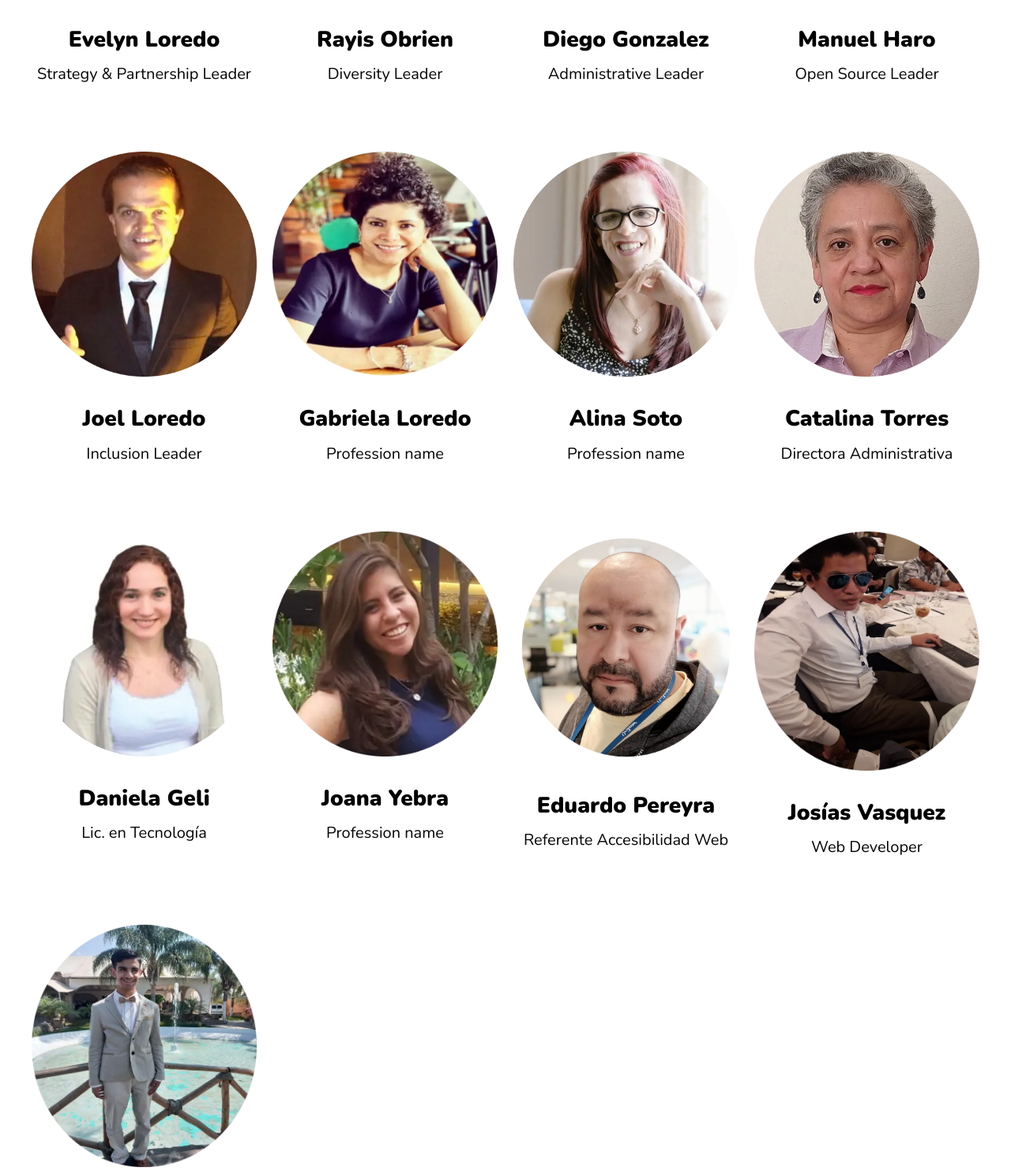
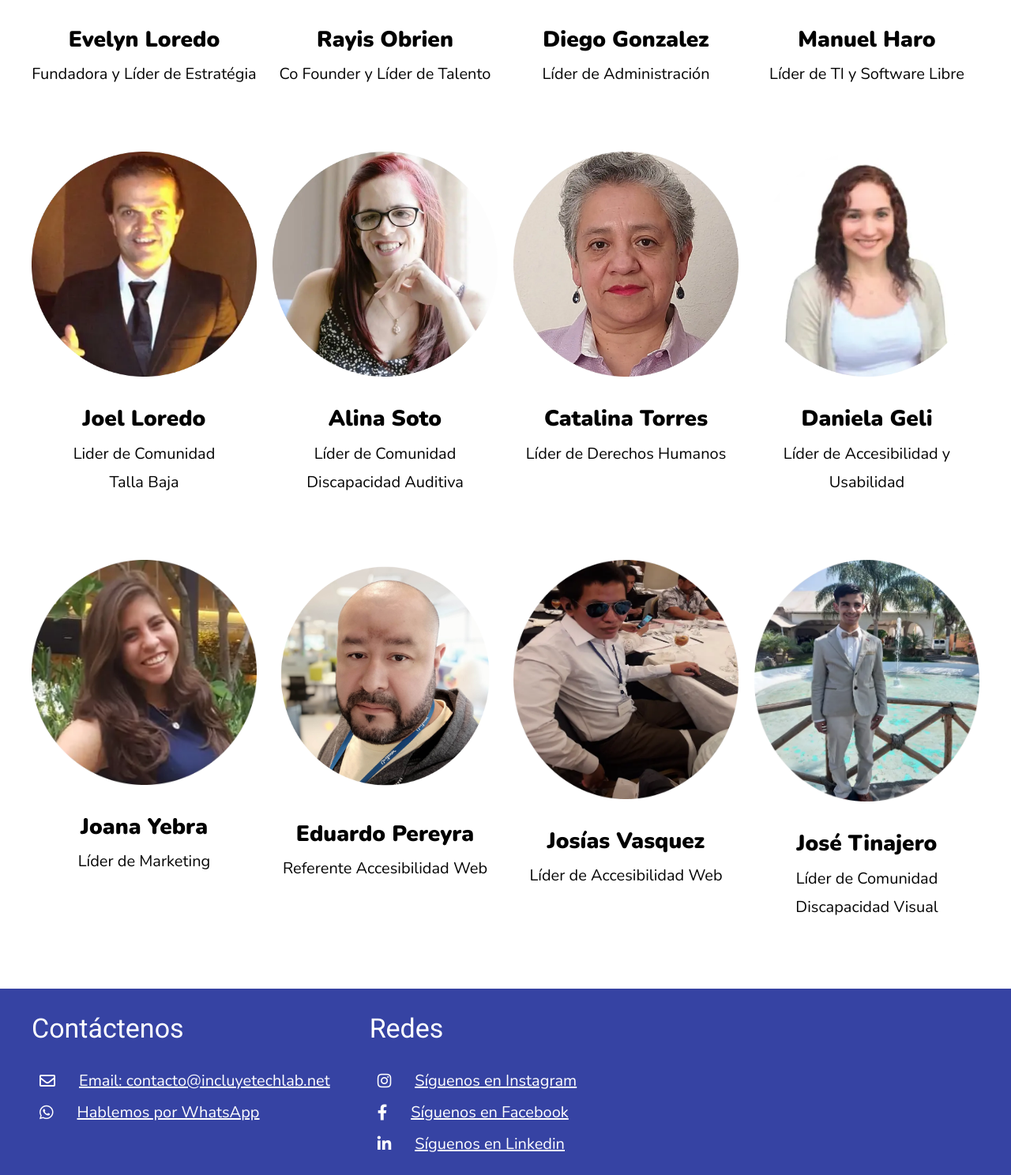
Before and after one commit to peduito/incluye2, a website: page nosotros.html in a window 1280 px wide. Shown: the part 2251-3739 px from the top of the page at 79% size. Drawn offline with nearby package versions, Linux system fonts and the light colour scheme.

Commit message:
Modificaciones clienta rev2

```diff
--- a/nosotros.html
+++ b/nosotros.html
@@ -96,55 +96,50 @@
                     <img src="build/img/Equipo/EvelynLoredo.webp" alt="">
                     <!--<i class="fas fa-user-circle"></i>-->
                     <h3 class="negrita">Evelyn Loredo</h3>
-                    <p>Strategy & Partnership Leader</p>
+                    <p>Fundadora y Líder de Estratégia</p>
                 </div>
                 <div class="image">
                     <img src="build/img/Equipo/RayisO_Brien.webp" alt="">
                     <!--<i class="fas fa-user-circle"></i>-->
                     <h3 class="negrita">Rayis Obrien</h3>
-                    <p>Diversity Leader</p>
+                    <p>Co Founder y Líder de Talento</p>
                 </div>
                 <div class="image">
                     <img src="build/img/Equipo/DiegoGonzalez.webp" alt="">
                     <h3 class="negrita">Diego Gonzalez</h3>
-                    <p>Administrative Leader</p>
+                    <p>Líder de Administración</p>
                 </div>
                 <div class="image">
                     <img src="build/img/Equipo/ManuelHaro.webp" alt="">
                     <!--<i class="fas fa-user-circle"></i>-->
                     <h3 class="negrita">Manuel Haro</h3>
-                    <p>Open Source Leader</p>
+                    <p>Líder de TI y Software Libre</p>
                 </div>
                 <div class="image">
                     <img src="build/img/Equipo/JoelLoredo.webp" alt="">
                     <!--<i class="fas fa-user-circle"></i>-->
                     <h3 class="negrita">Joel Loredo</h3>
-                    <p>Inclusion Leader</p>
-                </div>
-                <div class="image">
-                    <img src="build/img/Equipo/GabrielaLoredo.webp" alt="">
-                    <h3 class="negrita">Gabriela Loredo</h3>
-                    <p>Profession name</p>
+                    <p>Lider de Comunidad <br> Talla Baja</p>
                 </div>
                 <div class="image">
                     <img src="build/img/Equipo/AlinaSoto.webp" alt="">
                     <h3 class="negrita">Alina Soto</h3>
-                    <p>Profession name</p>
+                    <p>Líder de Comunidad <br>Discapacidad Auditiva </p>
                 </div>
                 <div class="image">
                     <img src="build/img/Equipo/CatalinaTorres.webp" alt="">
                     <h3 class="negrita">Catalina Torres</h3>
-                    <p>Directora Administrativa</p>
+                    <p>Líder de Derechos Humanos</p>
                 </div>
                 <div class="image">
                     <img src="build/img/Equipo/DanielaGeli.webp" alt="">
                     <h3 class="negrita">Daniela Geli</h3>
-                    <p>Lic. en Tecnología</p>
+                    <p>Líder de Accesibilidad y Usabilidad</p>
                 </div>
                 <div class="image">
                     <img src="build/img/Equipo/JoanaYebra.webp" alt="">
                     <h3 class="negrita">Joana Yebra</h3>
-                    <p>Profession name</p>
+                    <p>Líder de Marketing</p>
                 </div>
                 <div class="image">
                     <img src="build/img/Equipo/Eduardo Pereyra.png" alt="">
@@ -154,13 +149,13 @@
                 <div class="image">
                     <img src="build/img/Equipo/JosiasVasquez.webp" alt="">
                     <h3 class="negrita">Josías Vasquez</h3>
-                    <p>Web Developer</p>
+                    <p>Líder de Accesibilidad Web</p>
                 </div>
 
                 <div class="image">
                     <img src="build/img/Equipo/JoseTinajero.webp" alt="">
                     <h3 class="negrita">José Tinajero</h3>
-                    <p>Administrador de plataforma de estudio</p>
+                    <p>Líder de Comunidad Discapacidad Visual</p>
                 </div>
 
             </div>
```
Also changed, not shown: partners.html (+5 -5 lines), build/img/Logos/Fundacion.jpg (added), build/img/Logos/Fundacion.webp (added), build/img/Logos/IBM.jpeg (added), build/img/Logos/IBM.webp, src/img/Logos/Fundacion.jpg (renamed from src/img/Logos/Fundación.jpg), src/img/Logos/IBM.jpeg (added), src/img/Logos/IBM.png (deleted).
